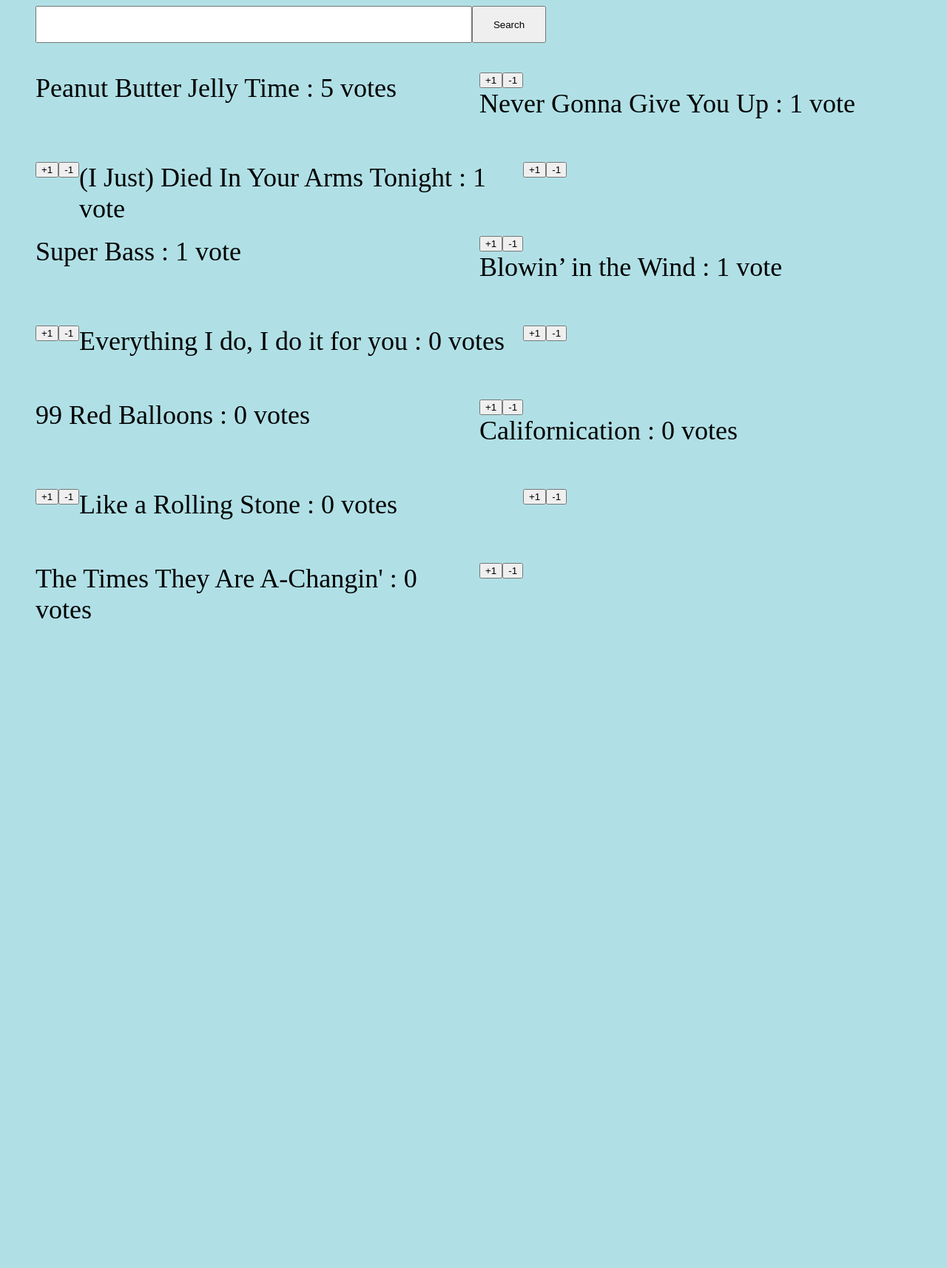
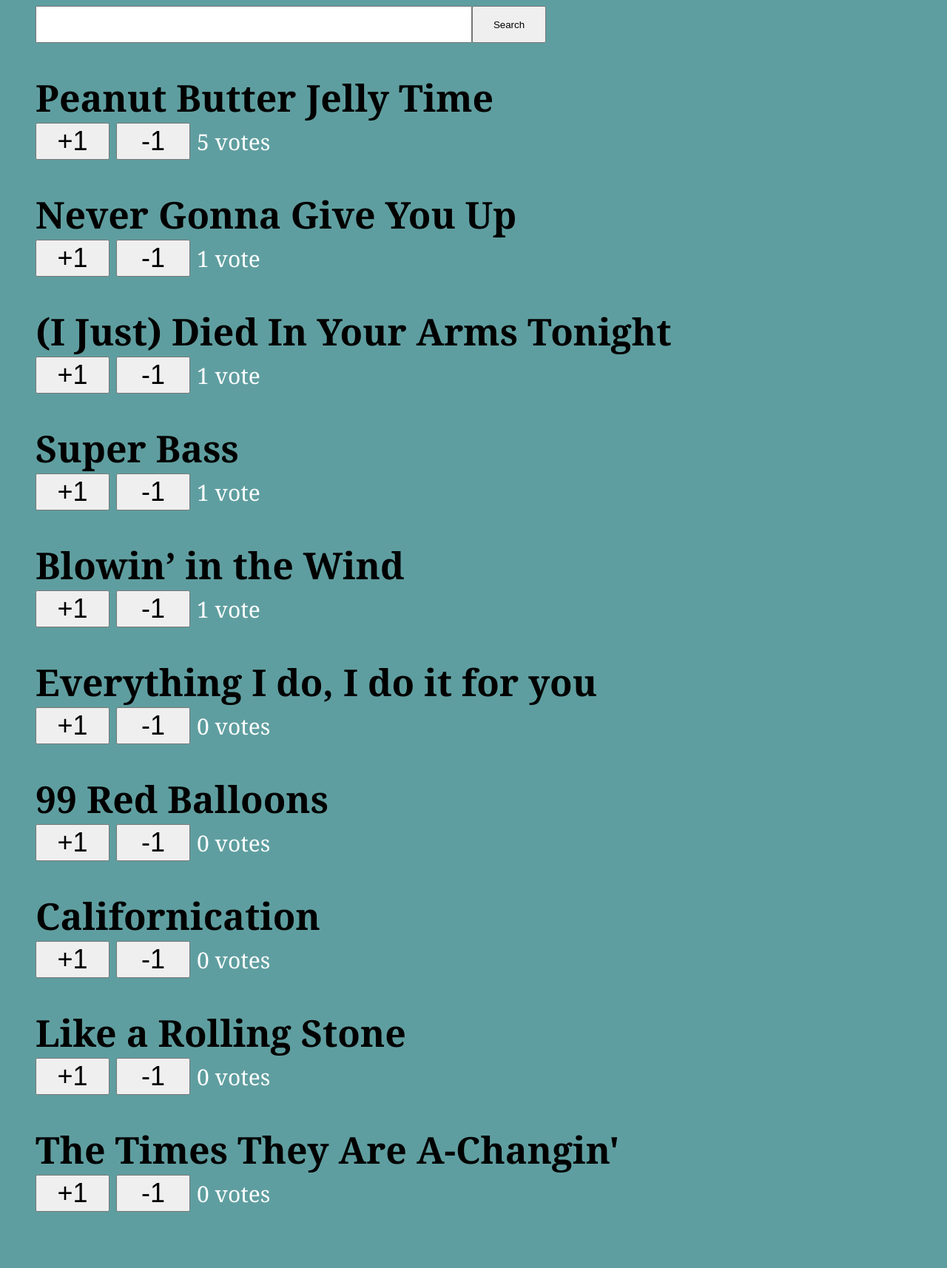
Before and after one commit to tjefferson08/ECE477, a Django app: page /songs/ in a window 1280 px wide. Shown: the whole page at 74% size. Before the commit the page ends 836 px from the top, so only its background shows below. Run offline with Django 3.2, Linux system fonts and the light colour scheme; data comes from the database, SQL or seed files in the repository; both versions use the stored data as it was after the commit; parts of the project's set-up code (start-up, migrations or seed data) failed here and were passed over.

Commit message:
more styling

```diff
--- a/src/webapp/songs/static/songs/style.css
+++ b/src/webapp/songs/static/songs/style.css
@@ -6,16 +6,31 @@ form {
     display:inline;
 }
 body {
-    background-color:#b0e0e6; /* powder blue */
+    /*background-color:#b0e0e6; /* powder blue */
+    background-color:#5f9ea0; /* cadet blue*/
 }
-#song {
-    width:600px;
-    height:100px;
-    float:left;
-    font-size:36px
+.song {
+    margin-bottom:40px;
+/*    width:600px;*/
+/*    height:100px; */
+/*    float:left; */
+/*    font-size:36px */
+}
+#title {
+    font-size:50px;
+    font-family:Georgia;
+}
+#vote {
+   font-size:30px;
+   font-family:Georgia;
+   color:white;
 }
 #button {
-    float:left;
+/*    float:right;*/
+    width:100px;
+    height:50px;
+    font-size:36px;
+    margin-right:5px;
 }
 #search {
     padding-bottom:40px;
--- a/src/webapp/songs/templates/songs/index.html
+++ b/src/webapp/songs/templates/songs/index.html
@@ -5,6 +5,7 @@
 <ul>
   <li>
     <div id="search">
+
       <!-- here's the search box -->
       <form action="{% url 'songs:searchSong'  %}" method="post">
 	{% csrf_token %}
@@ -14,22 +15,21 @@
     </div>
   </li>
 
+<!-- list of top ten songs (should we do more)? -->
 {% for song in latest_song_list %}
   <li>
-    <div id="song"> {{song.title}} : {{ song.votes }} vote{{ song.votes|pluralize }}</div>
-    <div id="button">
+    <div class="song"><span id="title"><b> {{song.title}} </b></span><br>
       <form action="{% url 'songs:vote' song.id_code %}" method="post">
 	{% csrf_token %}
 	<input type="hidden" name="vote_up" value="True"/>
-	<input type="submit" value="+1"/>
+	<input id="button" type="submit" value="+1"/>
       </form>
-    </div>
-    <div id="button">
       <form action="{% url 'songs:vote' song.id_code %}" method="post">
 	{% csrf_token %}
 	<input type="hidden" name="vote_up" value="False"/>
-	<input type="submit" value="-1"/>
+	<input id="button" type="submit" value="-1"/>
       </form>
+      <span id="vote"> {{ song.votes }} vote{{ song.votes|pluralize }}</span>
     </div>
   </li>
   {% endfor %}
--- a/src/webapp/songs/views.py
+++ b/src/webapp/songs/views.py
@@ -66,7 +66,6 @@ def searchSong(request):
     # default search, if request left empty
     if not search_string:
         search_string = "Never gonna give you up"
-    print search_string
 
     # api concatenation and call, response stored in r, json passed to
     # template in context var
```
Also changed, not shown: src/rpi/groove.py (+21 -8 lines), src/webapp/db.sqlite3.
